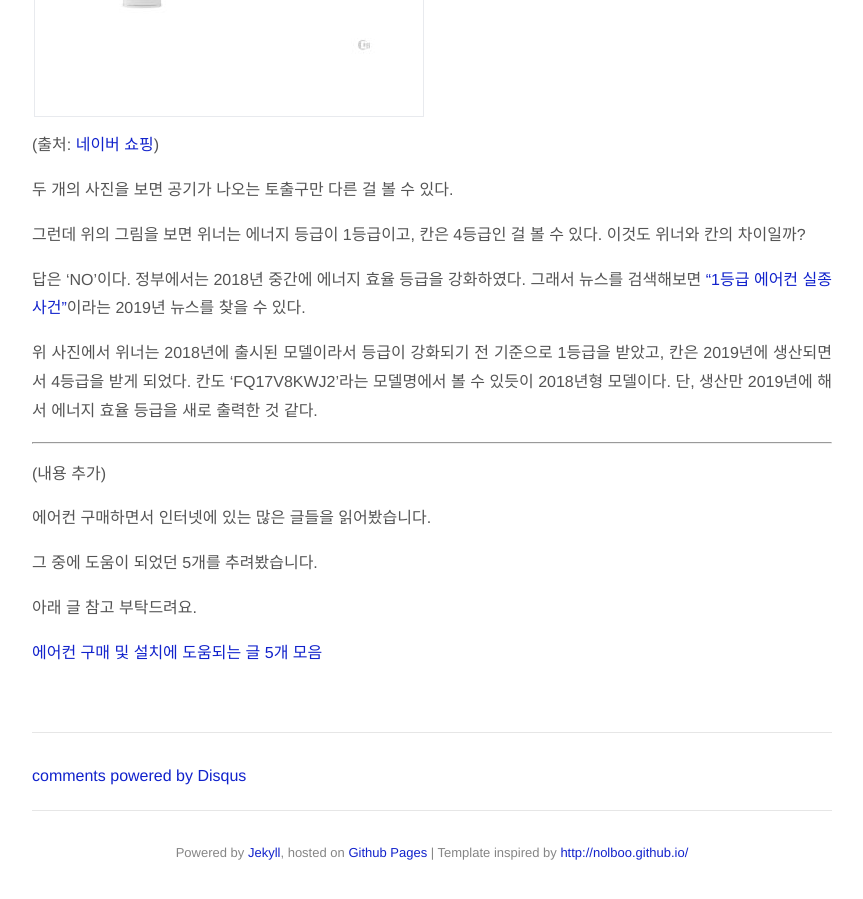
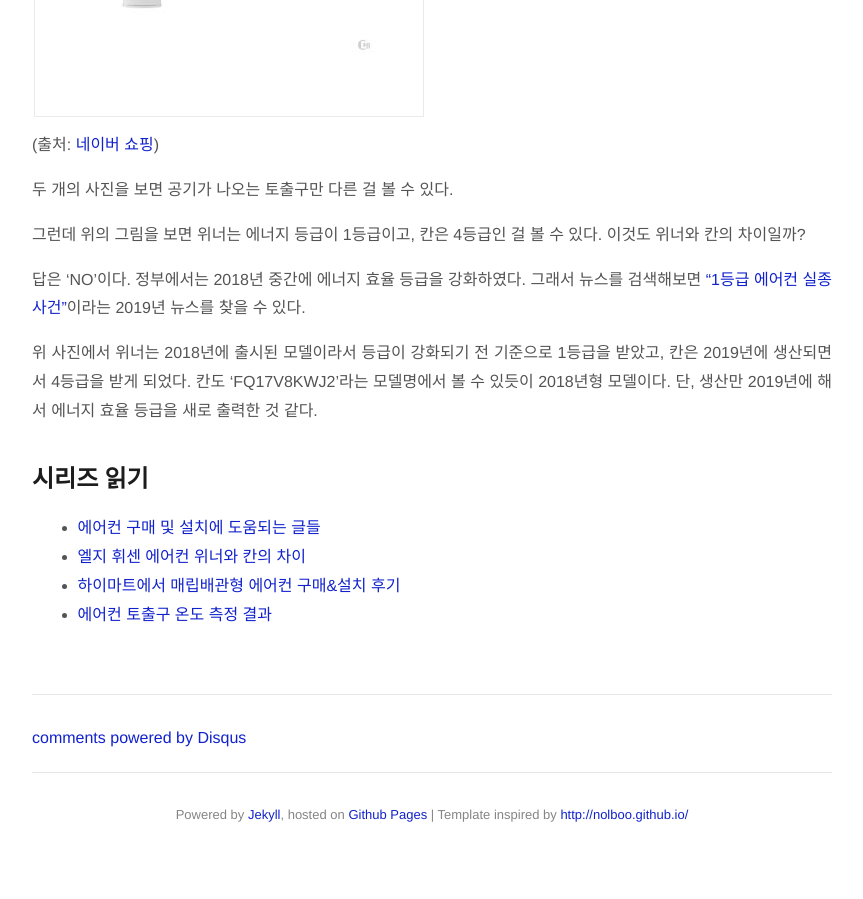
Before and after one commit to jason-heo/jason-heo.github.io, a Jekyll site: the page built from _posts/2019-03-23-ac-lg.md, in a window 1280 px wide and 900 px high, scrolled down 1774 px. Shown: the whole window, without its empty margins (208-1071 px from the left). Built offline with Jekyll 4.4.1, drawn with Linux system fonts in a browser that asks for light colours; comment, search, counter and statistics services are not loaded; after the commit the page ends 2636 px from its top, so only the background shows below that.

Commit message:
하단에도 시리즈읽기 추가

```diff
--- a/_posts/2019-03-23-ac-lg.md
+++ b/_posts/2019-03-23-ac-lg.md
@@ -38,14 +38,4 @@ categories: "life"
 
 위 사진에서 위너는 2018년에 출시된 모델이라서 등급이 강화되기 전 기준으로 1등급을 받았고, 칸은 2019년에 생산되면서 4등급을 받게 되었다. 칸도 'FQ17V8KWJ2'라는 모델명에서 볼 수 있듯이 2018년형 모델이다. 단, 생산만 2019년에 해서 에너지 효율 등급을 새로 출력한 것 같다.
 
----------------------------
-
-(내용 추가)
-
-에어컨 구매하면서 인터넷에 있는 많은 글들을 읽어봤습니다.
-
-그 중에 도움이 되었던 5개를 추려봤습니다.
-
-아래 글 참고 부탁드려요.
-
-[에어컨 구매 및 설치에 도움되는 글 5개 모음](http://jason-heo.github.io/life/2019/03/27/ac.html)
+{% include ac-series.md %}
```
Also changed, not shown: _posts/2019-03-27-ac.md (+2 -0 lines), _posts/2019-04-01-himart-ac-buying-review.md (+2 -0 lines), _posts/2020-05-01-lg-ac-temp.md (+2 -0 lines).
